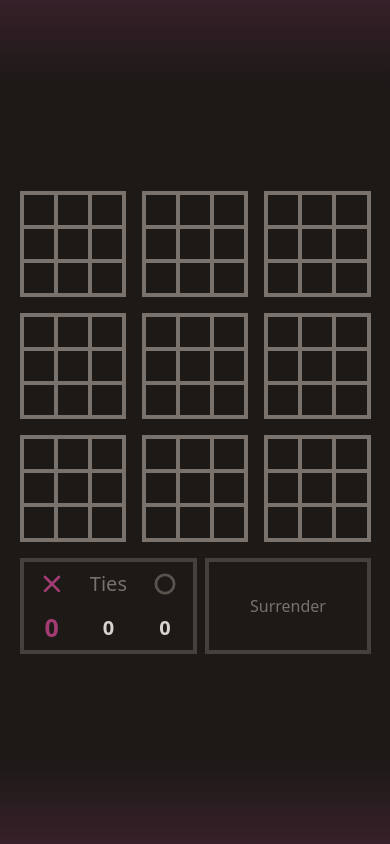
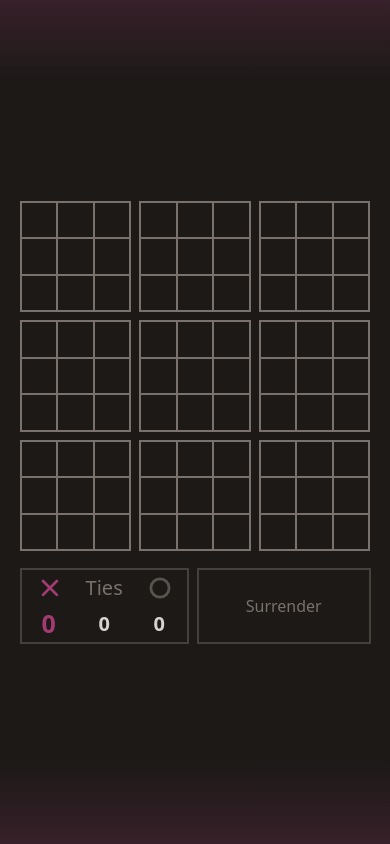
Before and after one commit to MarcoZillgen/ttt, a Next.js app: page / in a window 390 px wide. Built offline with nearby package versions, Linux system fonts and the light colour scheme.

Commit message:
black top big t-shirt

```diff
--- a/app/component/Scoreboard.tsx
+++ b/app/component/Scoreboard.tsx
@@ -5,7 +5,12 @@ export function Scoreboard() {
   return (
     <aside className="w-fit portrait:w-[90vw] portrait:md:w-[80vmin] h-fit flex landscape:flex-col gap-2">
       <ScoreValue />
-      <Buttons />
+      <button
+        className="border-stone-700 border-2 md:border-4 h-full px-2 py-1 text-stone-500 w-full transition-all hover:bg-rose-500/20 hover:text-rose-500 hover:border-rose-500"
+        onClick={() => dispatch({ type: "surrender" })}
+      >
+        Surrender
+      </button>
     </aside>
   );
 }
@@ -15,7 +20,7 @@ function ScoreValue() {
   const { player, score } = game;
 
   return (
-    <div className="grid grid-cols-3 gap-4 text-stone-300 place-items-center border-stone-700 border-4 p-2 w-full">
+    <div className="grid grid-cols-3 gap-2 text-stone-300 place-items-center border-stone-700 border-2 md:border-4 p-1 md:p-2 w-full">
       <XIcon activated={player === "X"} />
       <span className="text-xl text-stone-500">Ties</span>
       <OIcon activated={player === "O"} />
@@ -33,18 +38,3 @@ function ScoreValue() {
     </div>
   );
 }
-
-function Buttons() {
-  const { dispatch } = useGame();
-
-  return (
-    <div className="w-full flex flex-col gap-2">
-      <button
-        className="border-stone-700 border-4 h-full px-2 py-1 text-stone-500 w-full transition-all hover:bg-rose-500/20 hover:text-rose-500 hover:border-rose-500"
-        onClick={() => dispatch({ type: "surrender" })}
-      >
-        Surrender
-      </button>
-    </div>
-  );
-}
--- a/app/component/SuperBoardGrid.tsx
+++ b/app/component/SuperBoardGrid.tsx
@@ -7,7 +7,7 @@ export function SuperBoardGrid() {
   const { game, dispatch } = useGame();
 
   return (
-    <div className="md:size-[80vmin] size-[90vmin] landscape:lg:size-[80vmin] landscape:size-[70vmin] grid gap-4 grid-cols-3 grid-rows-3">
+    <div className="md:size-[80vmin] size-[90vmin] landscape:lg:size-[80vmin] landscape:size-[70vmin] grid gap-2 md:gap-4 grid-cols-3 grid-rows-3">
       {game.superBoard.map((subBoard, subBoardIndex) => (
         <SubBoardGrid
           key={subBoardIndex}
@@ -43,7 +43,7 @@ function SubBoardGrid({
   // else we show the whole subBoard
   return (
     <div
-      className={`w-full h-full grid gap-1 p-1 grid-cols-3 grid-rows-3 ${inFocus ? "bg-stone-500" : "bg-stone-700"}`}
+      className={`w-full h-full grid gap-0.5 md:gap-1  p-0.5 md:p-1 grid-cols-3 grid-rows-3 ${inFocus ? "bg-stone-500" : "bg-stone-700"}`}
     >
       {subBoard.map((cell, cellIndex) => (
         <CellBuilder
@@ -68,7 +68,7 @@ function CellBuilder({
 }) {
   return (
     <div
-      className={`p-1 bg-stone-900 transition-all ${clickable ? "cursor-pointer hover:bg-stone-800" : ""}`}
+      className={`p-0.5 md:p-1 bg-stone-900 transition-all ${clickable ? "cursor-pointer hover:bg-stone-800" : ""}`}
       onClick={dispatch}
     >
       {cell === "X" ? <XIcon activated={true} /> : cell === "O" ? <OIcon activated={true} /> : ""}
```
